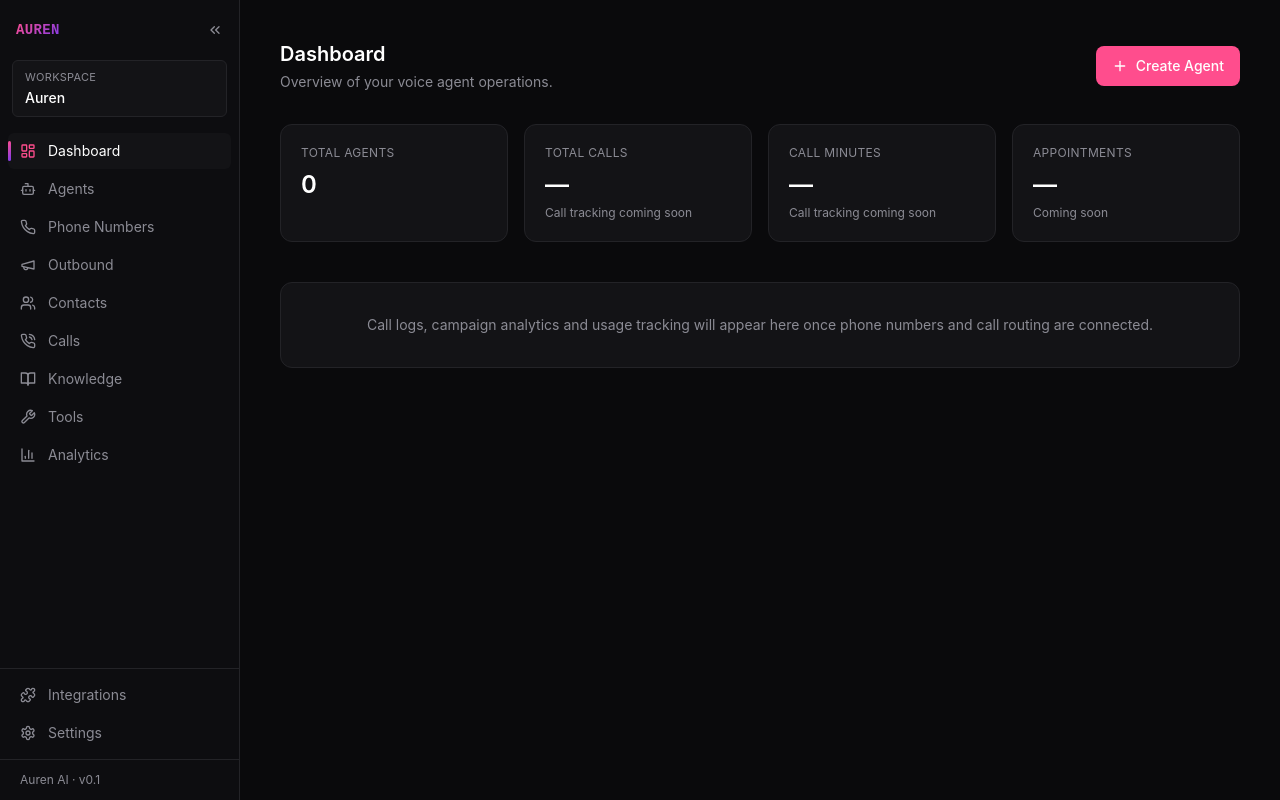
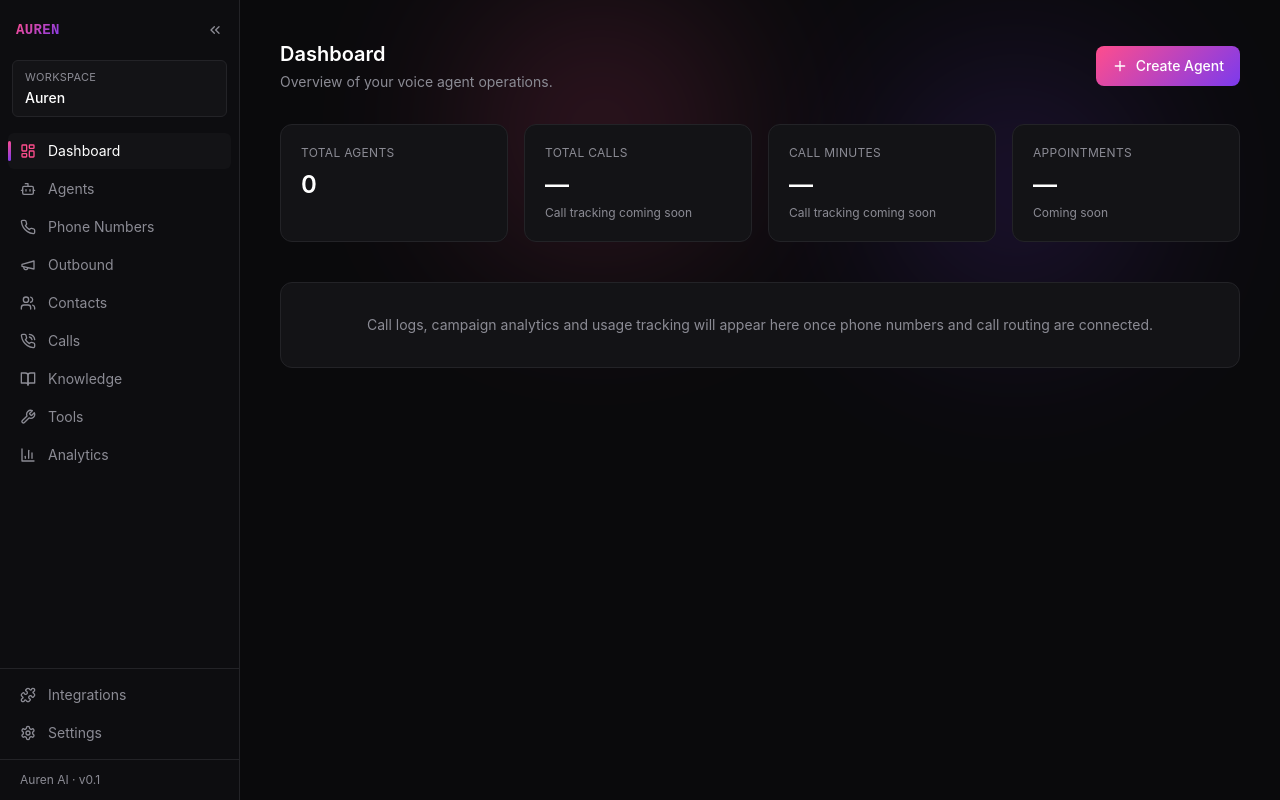
Before and after one commit to nitudevi5763-bit/auren-voice-dashboard, a Next.js app: page / in a window 1280 px wide. Built offline with nearby package versions, Linux system fonts and the light colour scheme; no server answers; the database is empty.

Commit message:
Update page.js

```diff
--- a/app/page.js
+++ b/app/page.js
@@ -12,25 +12,28 @@ export default async function DashboardHome() {
   const agentCount = await getAgentCount();
 
   return (
-    <div>
-      <div className="flex items-center justify-between">
+    <div className="relative">
+      <div className="glow-blob h-64 w-64 bg-accent" style={{ top: '-40px', left: '20%' }} />
+      <div className="glow-blob h-64 w-64 bg-accent2" style={{ top: '20px', right: '10%' }} />
+
+      <div className="relative flex items-center justify-between">
         <div>
           <h1 className="text-xl font-semibold text-white">Dashboard</h1>
           <p className="mt-1 text-sm text-muted">Overview of your voice agent operations.</p>
         </div>
-        <Link href="/agents" className="flex items-center gap-2 rounded-lg bg-accent px-4 py-2.5 text-sm font-medium text-white transition hover:brightness-110">
+        <Link href="/agents" className="gradient-btn flex items-center gap-2 rounded-lg px-4 py-2.5 text-sm font-medium text-white">
           <Plus size={16} /> Create Agent
         </Link>
       </div>
 
-      <div className="mt-8 grid grid-cols-2 gap-4 md:grid-cols-4">
+      <div className="relative mt-8 grid grid-cols-2 gap-4 md:grid-cols-4">
         <MetricCard label="Total Agents" value={agentCount} />
         <MetricCard label="Total Calls" value="—" note="Call tracking coming soon" />
         <MetricCard label="Call Minutes" value="—" note="Call tracking coming soon" />
         <MetricCard label="Appointments" value="—" note="Coming soon" />
       </div>
 
-      <div className="mt-10 rounded-xl border border-border bg-panel p-8 text-center">
+      <div className="relative mt-10 rounded-xl border border-border bg-panel p-8 text-center">
         <p className="text-sm text-muted">
           Call logs, campaign analytics and usage tracking will appear here once phone numbers and call routing are connected.
         </p>
@@ -41,7 +44,7 @@ export default async function DashboardHome() {
 
 function MetricCard({ label, value, note }) {
   return (
-    <div className="rounded-xl border border-border bg-panel p-5">
+    <div className="rounded-xl border border-border bg-panel p-5 transition hover:border-accent/40">
       <p className="text-xs uppercase tracking-wide text-muted">{label}</p>
       <p className="mt-2 text-2xl font-semibold text-white">{value}</p>
       {note && <p className="mt-1 text-xs text-muted">{note}</p>}
```
